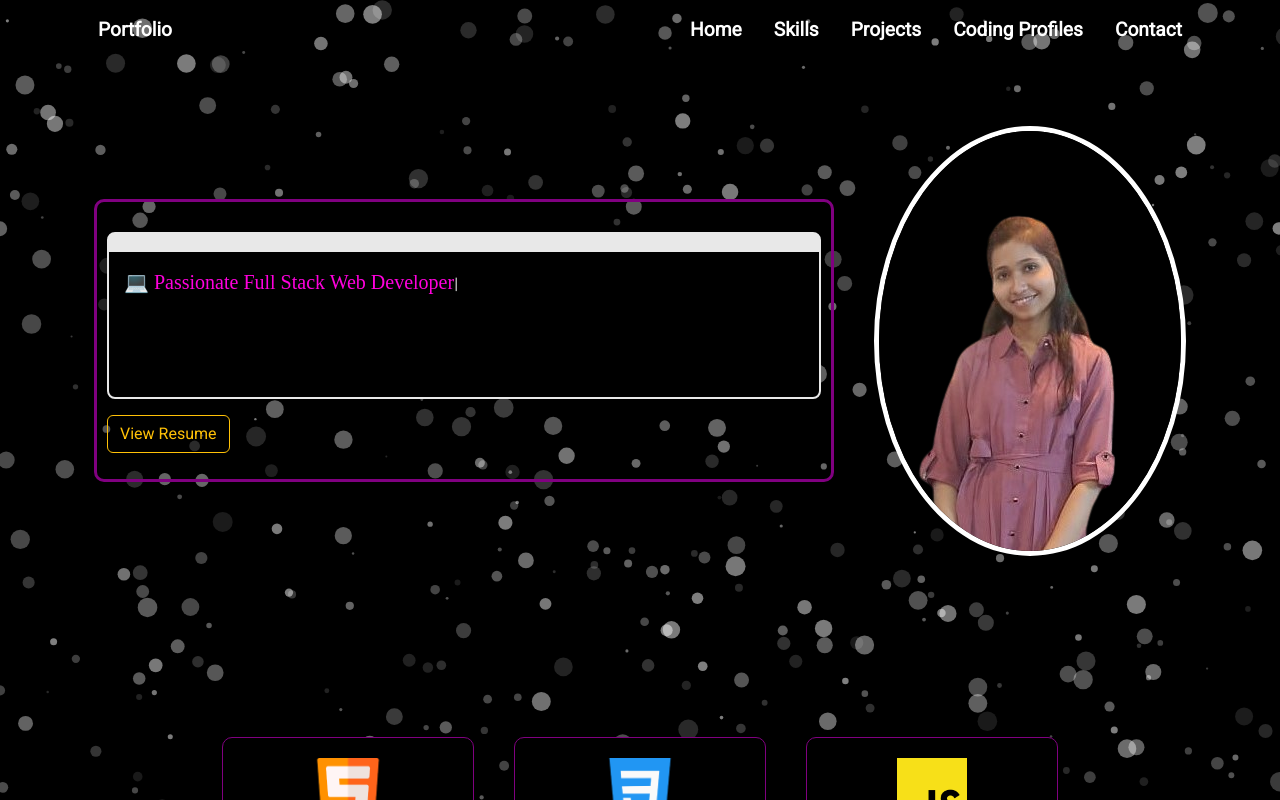
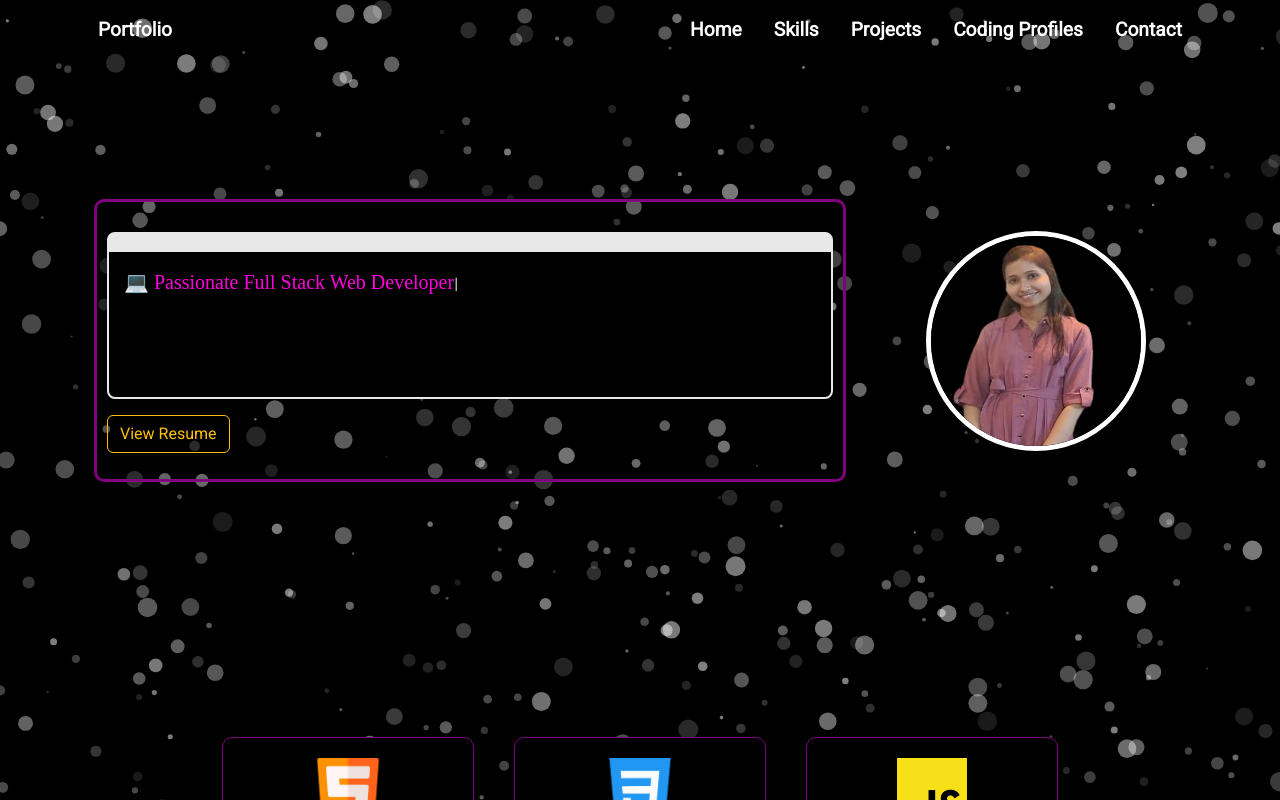
Before and after one commit to sona-123/Portfolio, a Next.js app in the folder Protfolio/my-app/: page / in a window 1280 px wide. Shown: the top 800 px of the page. Built offline with nearby package versions, Linux system fonts and the light colour scheme.

Commit message:
Arranged photos dimension

```diff
--- a/Protfolio/my-app/src/Components/Home.js
+++ b/Protfolio/my-app/src/Components/Home.js
@@ -68,11 +68,10 @@ const Home = () => {
         </div>
 
         <div className="right">
-  <div className="img" data-aos="fade-up-left" data-aos-duration="1000">
-    {/* Properly concatenate the image source using template literals */}
-    <img src={`/assets/${hero.imgSrc}`} alt="hero" className="w-auto h-auto max-h-full rounded-full object-cover" />
-  </div>
-</div>
+          <div className="img" data-aos="fade-up-left" data-aos-duration="1000">
+            <img src={`/assets/${hero.imgSrc}`} alt="hero" />
+          </div>
+        </div>
 
       </div>
     </>
--- a/Protfolio/my-app/src/app/globals.css
+++ b/Protfolio/my-app/src/app/globals.css
@@ -57,8 +57,8 @@ a {
 }
 
 .home .right .img img {
-  height: 250px;
-  width: 250px;
+  height: 220px;
+  width: 220px;
   border: 5px solid white;
   border-radius: 50%;
   animation-name: superman;
```
Also changed, not shown: Protfolio/my-app/public/assets/hero/photoSonali.avif.
